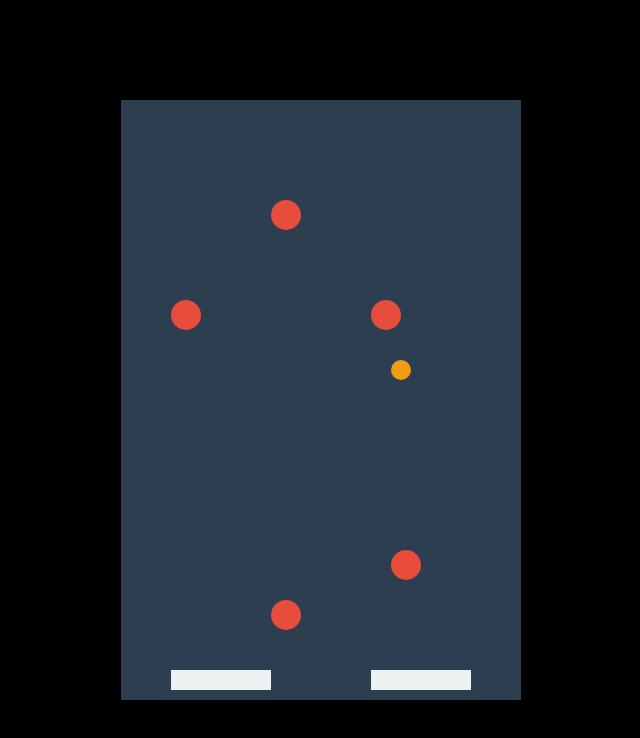
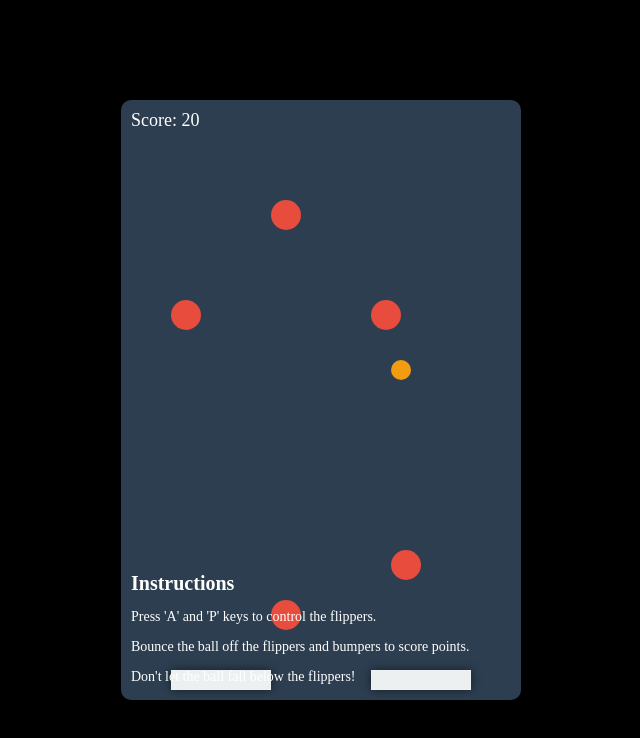
Before and after one commit to mohamedmehdigara/html-css-js-pinball, a plain HTML site: page index.html in a window 1280 px wide. Shown: the whole page, without its empty margins (319-959 px from the left). Drawn offline with Linux system fonts and the light colour scheme.

Commit message:
edited files

```diff
--- a/index.html
+++ b/index.html
@@ -8,6 +8,7 @@
 </head>
 <body>
     <div class="container">
+        <!-- Pinball game elements -->
         <div id="ball"></div>
         <div class="flipper" id="leftFlipper"></div>
         <div class="flipper" id="rightFlipper"></div>
@@ -16,6 +17,20 @@
         <div class="bumper" id="bumper3"></div>
         <div class="bumper" id="bumper4"></div>
         <div class="bumper" id="bumper5"></div>
+
+        <!-- Scoreboard -->
+        <div class="scoreboard">
+            <span>Score: </span>
+            <span id="score">0</span>
+        </div>
+
+        <!-- Instructions -->
+        <div class="instructions">
+            <h2>Instructions</h2>
+            <p>Press 'A' and 'P' keys to control the flippers.</p>
+            <p>Bounce the ball off the flippers and bumpers to score points.</p>
+            <p>Don't let the ball fall below the flippers!</p>
+        </div>
     </div>
     <script src="script.js"></script>
 </body>
--- a/script.js
+++ b/script.js
@@ -1,24 +1,23 @@
 document.addEventListener('DOMContentLoaded', function() {
+    // Constants for game elements
     const ball = document.getElementById('ball');
     const leftFlipper = document.getElementById('leftFlipper');
     const rightFlipper = document.getElementById('rightFlipper');
     const bumpers = document.querySelectorAll('.bumper');
+    const scoreDisplay = document.getElementById('score');
 
+    // Game variables
     let x = 190; // Initial position of the ball
     let y = 200;
     let dx = 2; // Increment for horizontal movement
     let dy = 2; // Increment for vertical movement
+    let score = 0; // Player score
 
+    // Flipper angles
     let leftFlipperAngle = 0;
     let rightFlipperAngle = 0;
 
-    function draw() {
-        ball.style.left = x + 'px';
-        ball.style.top = y + 'px';
-        leftFlipper.style.transform = `rotate(${leftFlipperAngle}deg)`;
-        rightFlipper.style.transform = `rotate(${rightFlipperAngle}deg)`;
-    }
-
+    // Function to update the game state
     function update() {
         // Move the ball
         x += dx;
@@ -31,16 +30,19 @@ document.addEventListener('DOMContentLoaded', function() {
         if (y + dy < 0) {
             dy = -dy; // Reverse direction
         } else if (y + dy > 580) {
-            dy = -dy; // Reverse direction
+            // Game over condition
+            gameOver();
         }
 
         // Collision detection with flippers
         if (y + dy > 540 && y + dy < 560) {
             if (x + dx > leftFlipper.offsetLeft && x + dx < leftFlipper.offsetLeft + leftFlipper.offsetWidth) {
                 dx = -dx; // Reverse direction
+                increaseScore(10); // Increase score for hitting the flipper
             }
             if (x + dx > rightFlipper.offsetLeft && x + dx < rightFlipper.offsetLeft + rightFlipper.offsetWidth) {
                 dx = -dx; // Reverse direction
+                increaseScore(10); // Increase score for hitting the flipper
             }
         }
 
@@ -50,12 +52,35 @@ document.addEventListener('DOMContentLoaded', function() {
                 x + dx > bumper.offsetLeft && x + dx < bumper.offsetLeft + 30) {
                 dx = -dx; // Reverse direction
                 dy = -dy;
+                increaseScore(20); // Increase score for hitting a bumper
             }
         });
 
         draw(); // Redraw the ball
     }
 
+    // Function to draw game elements
+    function draw() {
+        ball.style.left = x + 'px';
+        ball.style.top = y + 'px';
+        leftFlipper.style.transform = `rotate(${leftFlipperAngle}deg)`;
+        rightFlipper.style.transform = `rotate(${rightFlipperAngle}deg)`;
+    }
+
+    // Function to handle game over
+    function gameOver() {
+        clearInterval(gameInterval); // Stop the game loop
+        alert('Game Over! Your Score: ' + score);
+        // Optionally, you can reset the game here
+    }
+
+    // Function to increase player score
+    function increaseScore(points) {
+        score += points;
+        scoreDisplay.textContent = score;
+    }
+
+    // Event listeners for flipper controls
     document.addEventListener('keydown', function(event) {
         if (event.key === 'a') {
             leftFlipperAngle = -30;
@@ -72,5 +97,6 @@ document.addEventListener('DOMContentLoaded', function() {
         }
     });
 
-    setInterval(update, 10); // Call update function every 10 milliseconds
+    // Start the game loop
+    const gameInterval = setInterval(update, 10); // Call update function every 10 milliseconds
 });
--- a/styles.css
+++ b/styles.css
@@ -13,6 +13,9 @@ body {
     width: 400px;
     height: 600px;
     background-color: #2c3e50;
+    border-radius: 10px;
+    box-shadow: 0 0 20px rgba(0, 0, 0, 0.3);
+    overflow: hidden; /* Ensure game elements stay within container */
 }
 
 #ball {
@@ -31,6 +34,7 @@ body {
     height: 20px;
     background-color: #ecf0f1;
     bottom: 10px;
+    box-shadow: 0 0 10px rgba(0, 0, 0, 0.5); /* Add shadow for visual effect */
 }
 
 #leftFlipper {
@@ -75,3 +79,30 @@ body {
     left: 270px;
     top: 450px;
 }
+
+/* Scoreboard styles */
+.scoreboard {
+    position: absolute;
+    top: 10px;
+    left: 10px;
+    color: #fff;
+    font-size: 18px;
+}
+
+/* Instructions styles */
+.instructions {
+    position: absolute;
+    bottom: 10px;
+    left: 10px;
+    color: #fff;
+}
+
+.instructions h2 {
+    font-size: 20px;
+    margin-bottom: 5px;
+}
+
+.instructions p {
+    font-size: 14px;
+    margin-bottom: 5px;
+}
```
